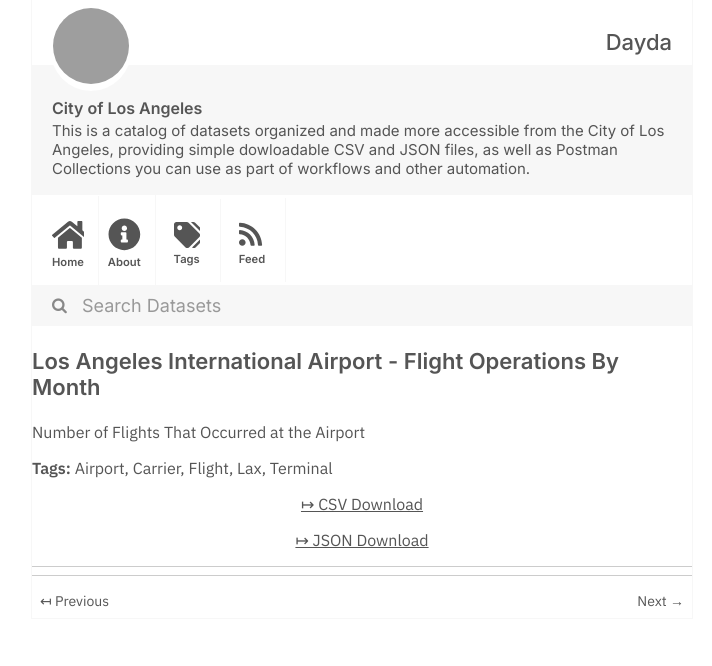
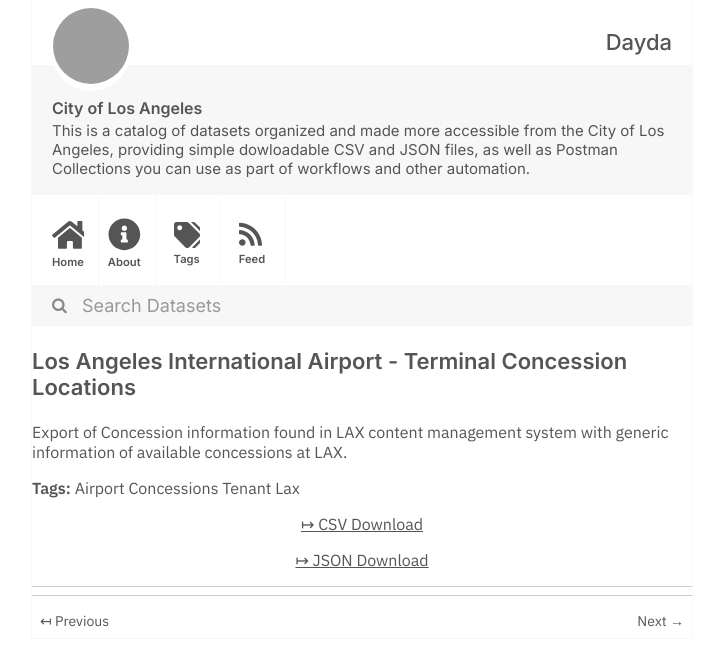
Before and after one commit to dayda-entities/city-of-los-angeles, a Jekyll site: the page built from _posts/2020-11-10-los-angeles-international-airp.md, in a window 1280 px wide, cut to the strip 0-666 px from the top of the page. Shown: the whole strip, without its empty margins (278-990 px from the left). Built offline with Jekyll 4.4.1, drawn with Linux system fonts in a browser that asks for light colours; grey boxes are pictures that could not be loaded.

```diff
--- a/_posts/2020-11-10-los-angeles-international-airp.md
+++ b/_posts/2020-11-10-los-angeles-international-airp.md
@@ -1,20 +1,16 @@
 ---
-title: Los Angeles International Airport - Flight Operations By Month
-created: '2020-11-10T17:52:13.690230'
-modified: '2020-12-02T15:55:34.414975'
+title: Los Angeles International Airport - Terminal Concession Locations
+created: '2020-11-10T17:52:25.169985'
+modified: '2020-12-02T15:56:33.540746'
 state: active
 type: dataset
 tags:
-  - Airport
-  - Carrier
-  - Flight
-  - Lax
-  - Terminal
+  - Airport Concessions Tenant Lax
 groups:
   - Local Government
-csv_url: 'https://data.lacity.org/api/views/ajiv-uc63/rows.csv?accessType=DOWNLOAD'
-json_url: 'https://data.lacity.org/api/views/ajiv-uc63/rows.json?accessType=DOWNLOAD'
+csv_url: 'https://data.lacity.org/api/views/j6u4-c4yh/rows.csv?accessType=DOWNLOAD'
+json_url: 'https://data.lacity.org/api/views/j6u4-c4yh/rows.json?accessType=DOWNLOAD'
 layout: post
 
 ---
-Number of Flights That Occurred at the Airport
+Export of Concession information found in LAX content management system with generic information of available concessions at LAX.
```
